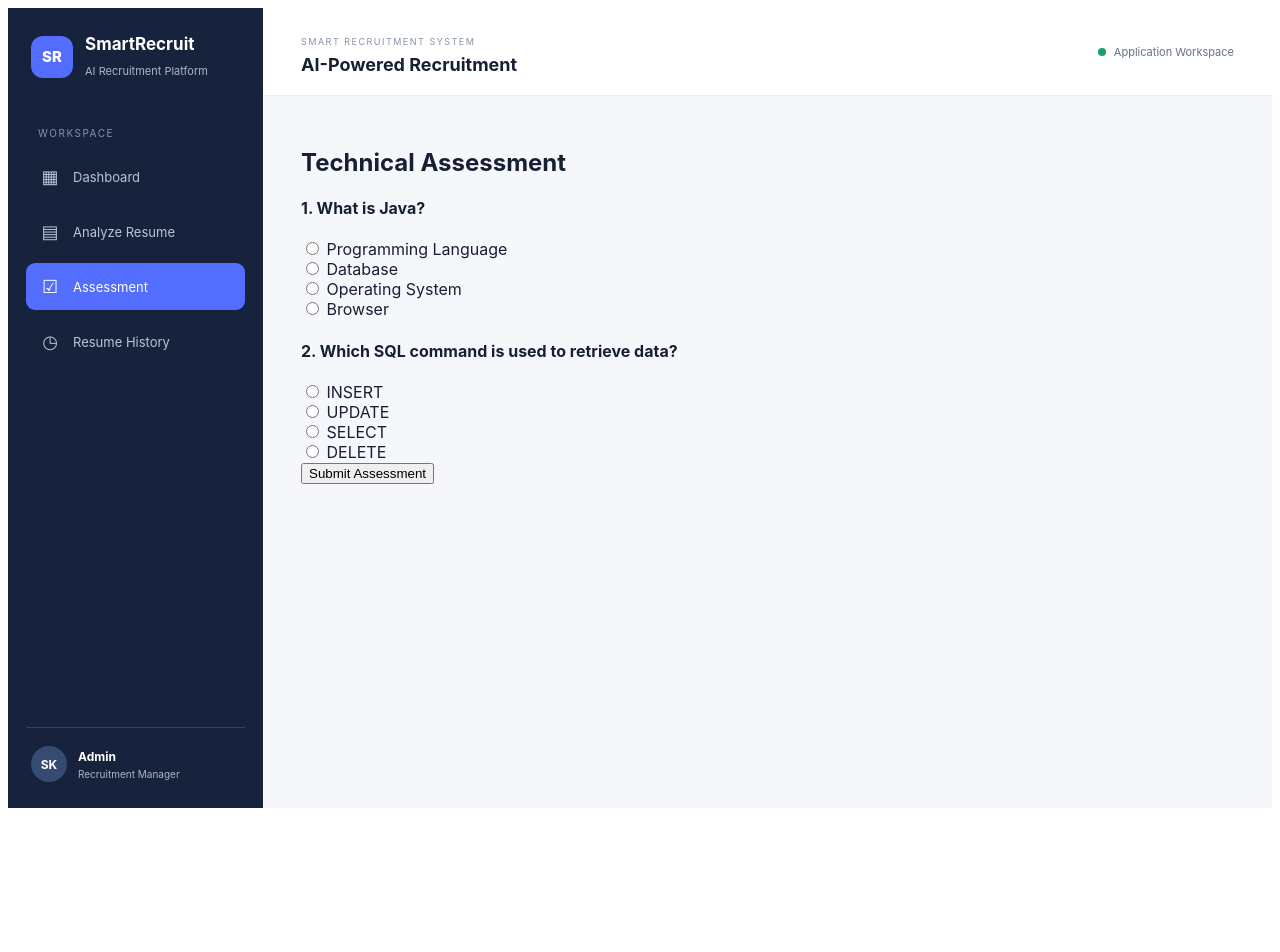
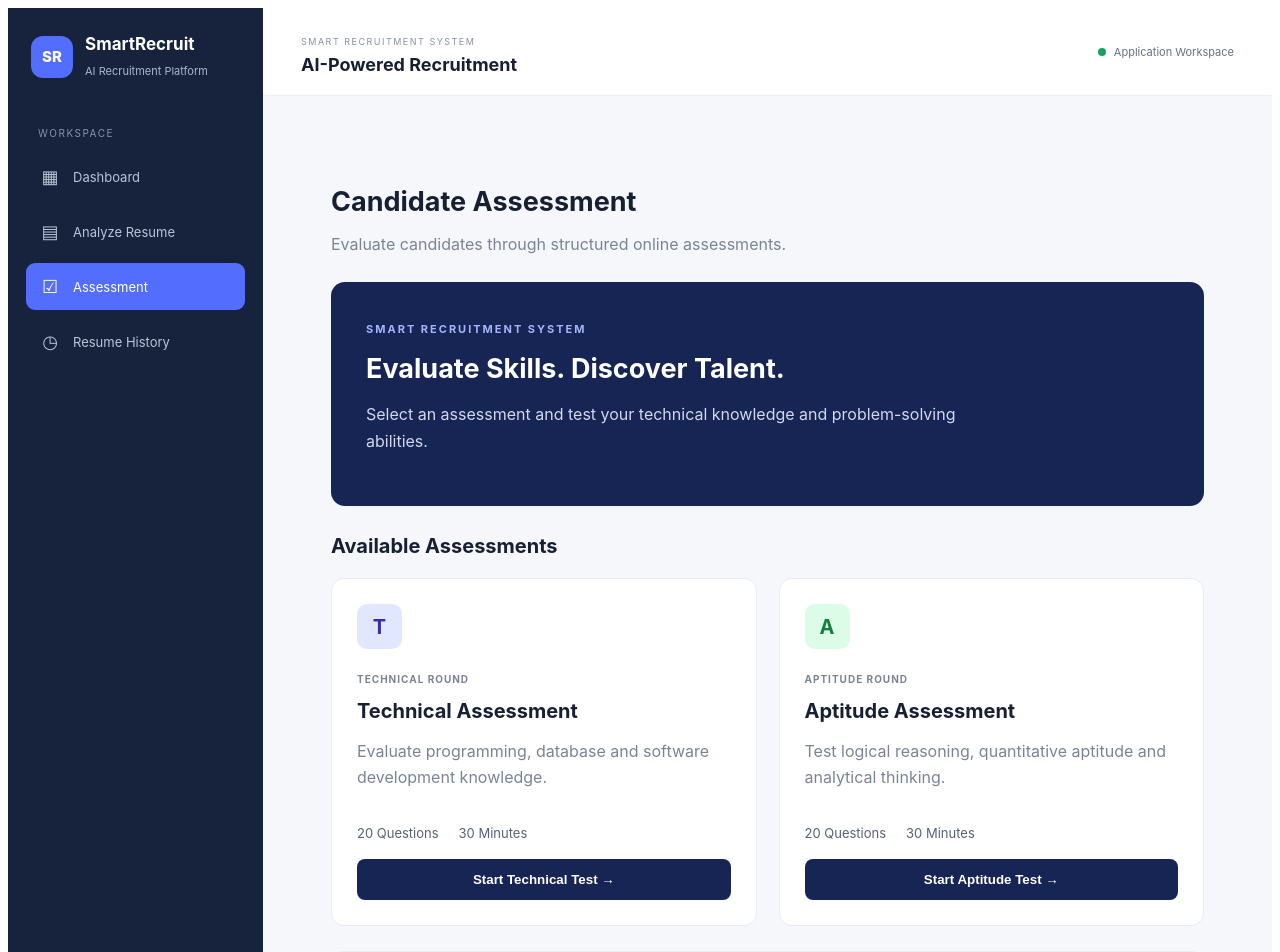
Before and after one commit to SmitKudchikar/AI-Resume-Frontend, an Angular app: page /assessment in a window 1280 px wide. Shown: the top 952 px of the page. Before the commit the page ends 816 px from the top, so only its background shows below. Built offline with nearby package versions, Linux system fonts and the light colour scheme.

Commit message:
Revamp assessment component layout and content

```diff
--- a/src/app/components/assesment/assessment.component.html
+++ b/src/app/components/assesment/assessment.component.html
@@ -1,33 +1,82 @@
-<div class="assessment-container">
 
-  <h2>Technical Assessment</h2>
+<section class="assessment-page">
 
-  @for (q of questions; track q.id) {
-    <div class="question-card">
+  <div class="page-heading">
+    <div>
+      <h1>Candidate Assessment</h1>
+      <p>Evaluate candidates through structured online assessments.</p>
+    </div>
+  </div>
 
-      <h4>{{ q.id }}. {{ q.question }}</h4>
+  <div class="assessment-welcome">
+    <div>
+      <span class="welcome-label">SMART RECRUITMENT SYSTEM</span>
+      <h2>Evaluate Skills. Discover Talent.</h2>
+      <p>
+        Select an assessment and test your technical knowledge
+        and problem-solving abilities.
+      </p>
+    </div>
+  </div>
 
-      @for (option of q.options; track option) {
-        <div>
+  <h2 class="section-title">Available Assessments</h2>
 
-          <label>
-            <input
-              type="radio"
-              [name]="'question' + q.id"
-              [value]="option"
-              [checked]="answers[q.id] === option"
-              (change)="answers[q.id] = option">
+  <div class="assessment-grid">
 
-            {{ option }}
-          </label>
+    <div class="assessment-card">
+      <div class="assessment-icon technical">T</div>
 
-        </div>
-      }
+      <span class="assessment-tag">TECHNICAL ROUND</span>
 
+      <h3>Technical Assessment</h3>
+
+      <p>
+        Evaluate programming, database and software
+        development knowledge.
+      </p>
+
+      <div class="assessment-info">
+        <span>20 Questions</span>
+        <span>30 Minutes</span>
+      </div>
+
+      <button class="start-btn">
+        Start Technical Test →
+      </button>
     </div>
-  }
 
-  <button (click)="submitAssessment()">
-    Submit Assessment
-  </button>
-</div>
+    <div class="assessment-card">
+      <div class="assessment-icon aptitude">A</div>
+
+      <span class="assessment-tag">APTITUDE ROUND</span>
+
+      <h3>Aptitude Assessment</h3>
+
+      <p>
+        Test logical reasoning, quantitative aptitude
+        and analytical thinking.
+      </p>
+
+      <div class="assessment-info">
+        <span>20 Questions</span>
+        <span>30 Minutes</span>
+      </div>
+
+      <button class="start-btn">
+        Start Aptitude Test →
+      </button>
+    </div>
+
+  </div>
+
+  <div class="assessment-note">
+    <h3>Before you begin</h3>
+    <ul>
+      <li>Read each question carefully.</li>
+      <li>Each question has one correct answer.</li>
+      <li>Keep track of the remaining time.</li>
+      <li>Submit your assessment before the timer expires.</li>
+    </ul>
+  </div>
+
+</section>
```
